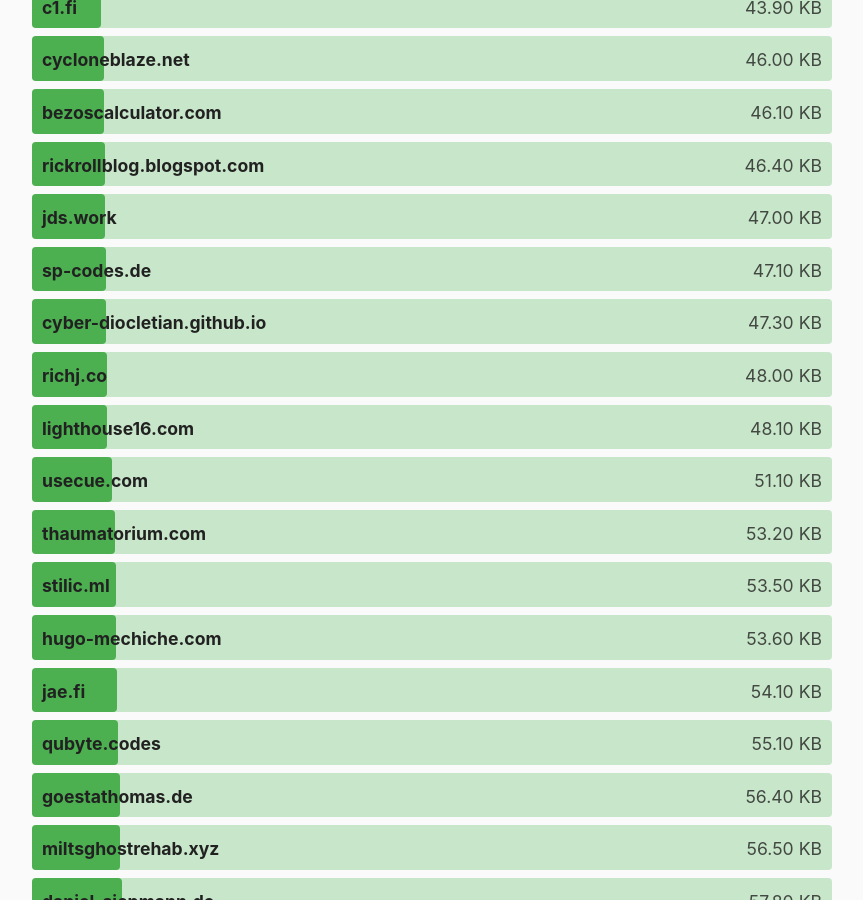
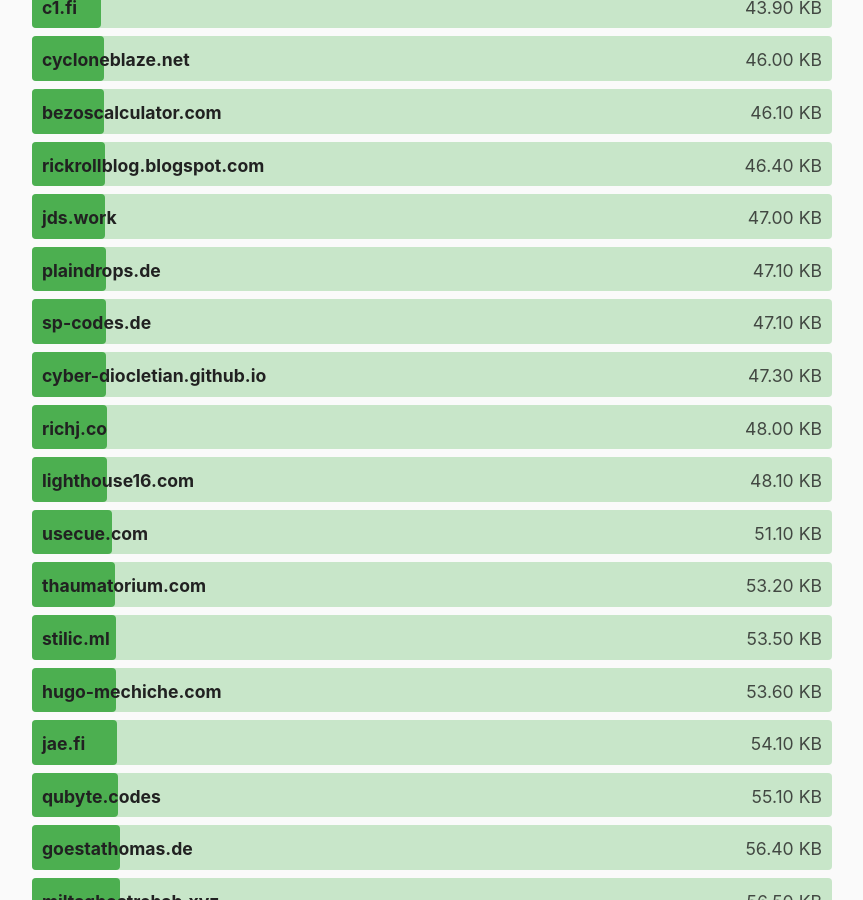
Before and after one commit to kevquirk/512kb.club, a Jekyll site: the page built from index.md, in a window 1280 px wide and 900 px high, scrolled down 9846 px. Shown: the whole window, without its empty margins (208-1071 px from the left). Built offline with Jekyll 4.4.1, drawn with Linux system fonts in a browser that asks for light colours.

Commit message:
New Site plaindrops.de
https://gtmetrix.com/reports/plaindrops.de/53Br9ENq/

```diff
--- a/_data/sites.yml
+++ b/_data/sites.yml
@@ -1398,6 +1398,11 @@
   size: 8.3
   last_checked: 2021-11-13
 
+- domain: plaindrops.de
+  url: https://plaindrops.de/
+  size: 47.1
+  last_checked: 2022-02-21
+
 - domain: plausible.io
   url: https://plausible.io/
   size: 217
```
